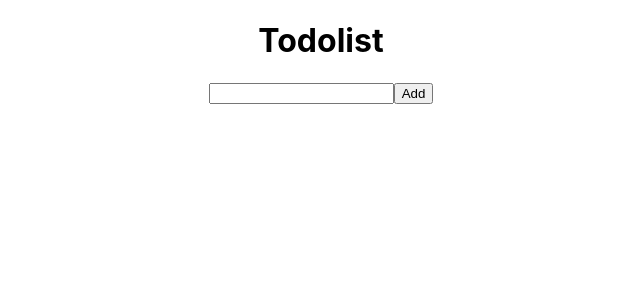
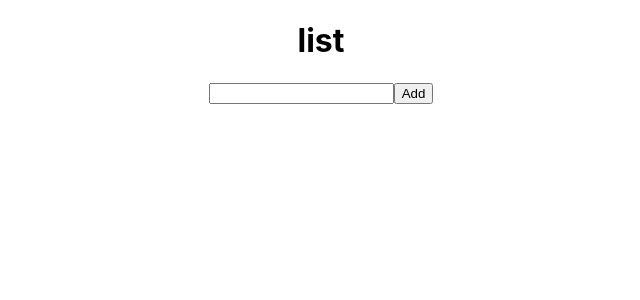
Before and after one commit to KarunagaranDM/singleBag-theme-1, a React (Create React App) app: page / in a window 1280 px wide. Shown: the top 300 px of the page, without its empty margins (319-959 px from the left). Built offline with nearby package versions, Linux system fonts and the light colour scheme.

Commit message:
Update TodoList.js

```diff
--- a/src/task/TodoList.js
+++ b/src/task/TodoList.js
@@ -36,7 +36,7 @@ const TodoList = ()=>{
 
     return(
         <div className="container">
-            <h1>Todolist</h1>
+            <h1>list</h1>
             <input type="text" onChange={changeHandler} value={addValue}/>
             {flag?(<button onClick={updateHandler}>update</button>):(<button onClick={(e)=>clickHandler(e.target.value)}>Add</button>)}
             <div className="list-sec">
```
